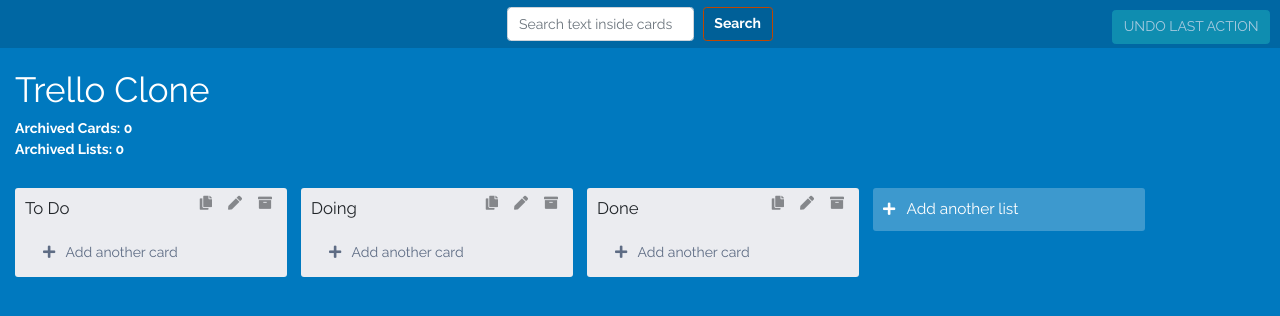
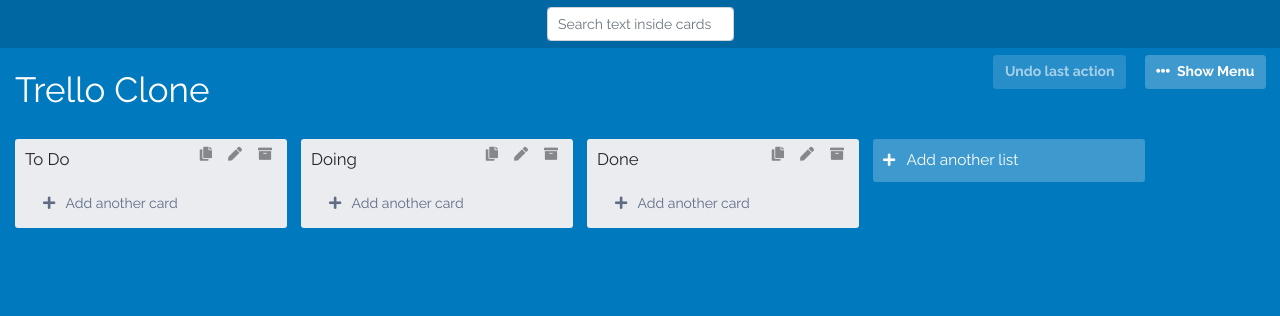
Before and after one commit to gaabmarquez/trello-clone, a React (Create React App) app: page / in a window 1280 px wide. Shown: the top 316 px of the page. Built offline with nearby package versions, Linux system fonts and the light colour scheme.

Commit message:
Created Archived Component to display archived lists and cards

```diff
--- a/src/components/App.js
+++ b/src/components/App.js
@@ -1,7 +1,7 @@
 import React, { useState } from 'react';
 import './App.scss';
 import Board from './Board';
-import { useSelector } from 'react-redux';
+import Archived from './Archived';
 import Navbar from 'react-bootstrap/Navbar';
 import Nav from 'react-bootstrap/Nav';
 import styled from 'styled-components';
@@ -16,18 +16,6 @@
   }
 };
 
-const SearchButton = styled.button`
-  margin-left: 0.6em;
-  font-weight: bold;
-  background-color: #006098;
-  border: 1px solid #bf4600;
-
-  color: white;
-  &:hover {
-    color: white;
-    background-color: #bf4600;
-  }
-`;
 
 const ClearSearh = styled.i`
   right: 5px;
@@ -42,10 +30,6 @@
   position: relative;
 `;
 
-const ArchivedContainer = styled.p`
-  color: white;
-  font-weight: bold;
-`;
 const MainContainer = styled.div`
   overflow: scroll;
   height: 80vh;
@@ -56,7 +40,6 @@
 `;
 
 function App() {
-  const archived = useSelector(state => state.archived.present);
   const [searchText, setSearchText] = useState('');
   const dispatch = useDispatch();
 
@@ -93,21 +76,14 @@
               <> </>
             )}
           </SearchContainer>
-          <SearchButton className='btn' onClick={search}>
-            Search
-          </SearchButton>
         </Nav>
       </Navbar>
 
       <MainContainer className='container-fluid mt-4'>
         <h1>Trello Clone </h1>
-        <ArchivedContainer>
-          Archived Cards: {archived.cards.length}
-          <br />
-          Archived Lists: {archived.lists.length}
-        </ArchivedContainer>
 
         <Board />
+        <Archived />
       </MainContainer>
     </>
   );
--- /dev/null
+++ b/src/components/Archived.js
@@ -0,0 +1,120 @@
+import React, { useState } from 'react';
+import { useSelector } from 'react-redux';
+import styled from 'styled-components';
+import Card from 'react-bootstrap/Card';
+
+const ArchivedContainer = styled.div`
+  position: absolute;
+  right: 0px;
+  top: 55px;
+  background-color: #ebecf0;
+  margin-right: 1em;
+  border-radius: 3px;
+  min-width: 272px;
+  padding: 14px 20px;
+  height: 90vh;
+  margin-right: 0;
+  min-width: 300px;
+  h2 {
+    text-decoration: underline;
+    text-align: center;
+  }
+`;
+
+const ArchivedListContainer = styled.div`
+  overflow: scroll;
+  max-height: 30vh;
+`;
+const ArchivedCardContainer = styled.div`
+  overflow: scroll;
+  max-height: 40vh;
+`;
+
+const MenuButton = styled.button`
+  position: absolute;
+  color: white;
+  top: 55px;
+  right: 0px;
+  font-weight: bold;
+  margin-right: 1em;
+  background-color: hsla(0, 0%, 100%, 0.24);
+  &:hover {
+    color: white;
+  }
+`;
+
+export default function Archived() {
+  const [showMenu, setShowMenu] = useState(false);
+
+  const toggleMenu = () => {
+    setShowMenu(!showMenu);
+  };
+  const archived = useSelector(state => state.archived.present);
+
+  const showButton = () => {
+    return (
+      <MenuButton className='btn' onClick={toggleMenu}>
+        <i className='fas fa-ellipsis-h mr-2'></i>
+        Show Menu
+      </MenuButton>
+    );
+  };
+
+  const renderContainer = () => {
+    return (
+      <ArchivedContainer>
+        <h2>Menu</h2>
+        <span onClick={toggleMenu}>
+          &nbsp;
+          <i className='fas fa-times fa-lg' style={styles.icon}></i>
+        </span>
+
+        <h5 style={styles.title}>Archived Lists ({archived.lists.length})</h5>
+        <ArchivedListContainer
+          style={{ marginBottom: '2em', marginTop: '2em' }}
+        >
+          {archived.lists.map(list => {
+            return (
+              <Card key={`archived-${list.id}`} body style={styles.cardBody}>
+                {list.title}
+              </Card>
+            );
+          })}
+        </ArchivedListContainer>
+        <h5 style={styles.title}>Archived Cards ({archived.cards.length})</h5>
+
+        <ArchivedCardContainer
+          style={{ marginBottom: '2em', marginTop: '5em' }}
+        >
+          {archived.cards.map(card => {
+            return (
+              <Card key={`archived-${card.id}`} body style={styles.cardBody}>
+                {card.text}
+              </Card>
+            );
+          })}
+        </ArchivedCardContainer>
+      </ArchivedContainer>
+    );
+  };
+
+  return showMenu ? renderContainer() : showButton();
+}
+
+const styles = {
+  icon: {
+    position: 'absolute',
+    top: '5px',
+    right: '10px',
+    cursor: 'pointer'
+  },
+  cardBody: {
+    padding: '5px',
+    marginBottom: '5px'
+  },
+
+  title: {
+    position: 'fixed',
+    backgroundColor: '#ebecf0'
+  }
+};
--- a/src/components/Board.js
+++ b/src/components/Board.js
@@ -13,6 +13,22 @@
   flex-direction: row;
   align-items: flex-start;
   margin-top: 2em;
+`;
+
+const MenuButton = styled.button`
+  position: absolute;
+  color: white;
+  top: 55px;
+  right: 140px;
+  font-weight: bold;
+  margin-right: 1em;
+  background-color: hsla(0, 0%, 100%, 0.24);
+  &:hover {
+    color: white;
+  }
+  &:disabled {
+    cursor: not-allowed;
+  }
 `;
 
 const Board = () => {
@@ -45,15 +61,14 @@
       <Droppable droppableId='all-lists' direction='horizontal' type='list'>
         {provided => (
           <ListContainer ref={provided.innerRef} {...provided.droppableProps}>
-            <button
-            className="btn btn-info"
-              style={styles.undo}
+            <MenuButton
+              className='btn'
               onClick={undo}
               disabled={lists.past.length === 0 || !cards.past}
             >
-              {' '}
-              UNDO LAST ACTION
-            </button>
+              {cards.past !== undefined}
+              Undo last action
+            </MenuButton>
 
             {Object.keys(lists.present).map((key, index) => {
               const list = lists.present[key];
@@ -83,17 +98,6 @@
   );
 };
 
-const styles = {
-  undo: {
-    position: 'absolute',
-    top: '10px',
-    right: '10px'
-  },
-  redo: {
-    position: 'absolute',
-    top: '10px',
-    right: '25%'
-  }
-};
+
 
 export default Board;
--- a/src/redux/reducers/cardReducer.js
+++ b/src/redux/reducers/cardReducer.js
@@ -110,9 +110,10 @@
     }
 
     case CONSTANTS.UNDO_LAST_ACTION: {
+      console.log(state.past);
       if (state.past && !actionsThatNotAffectState.includes(lastAction)) {
         return {
-          past: {},
+          past: undefined,
           present: { ...state.past },
           future: { ...state.present }
         };
```
